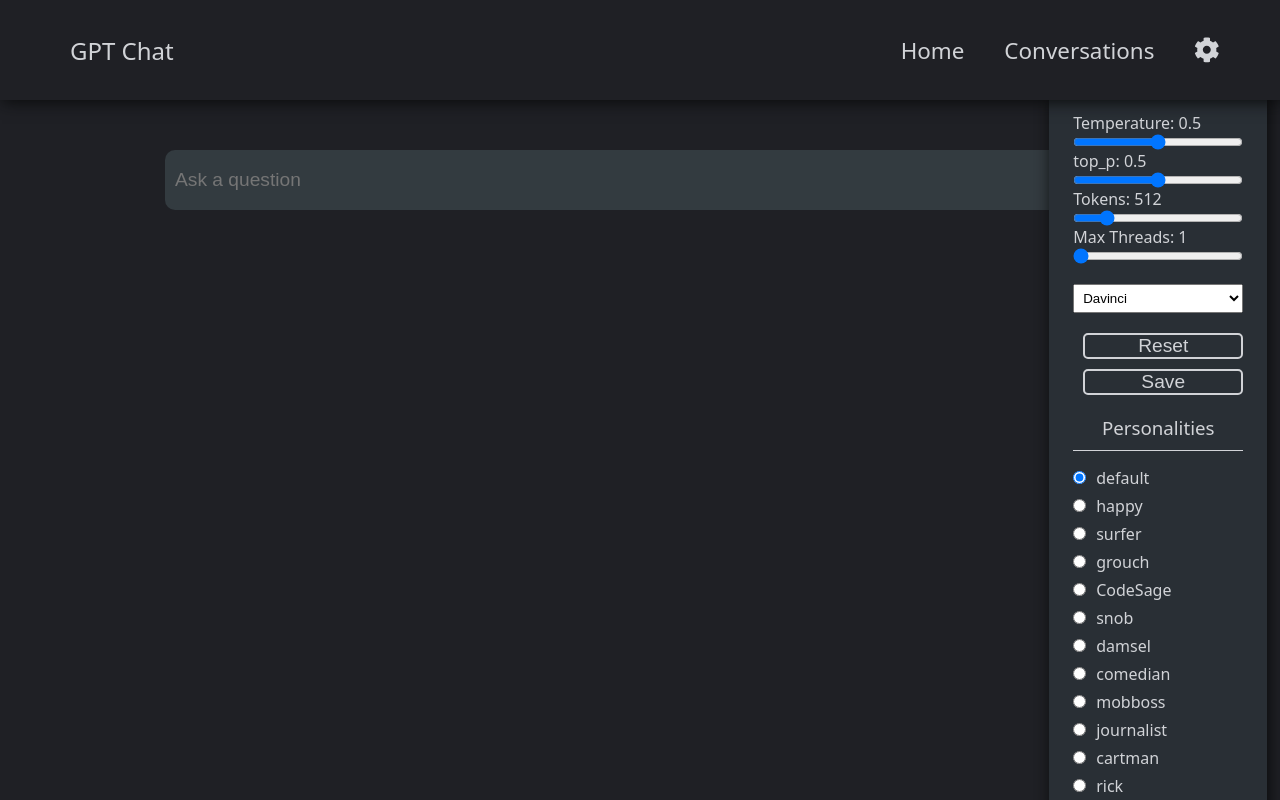
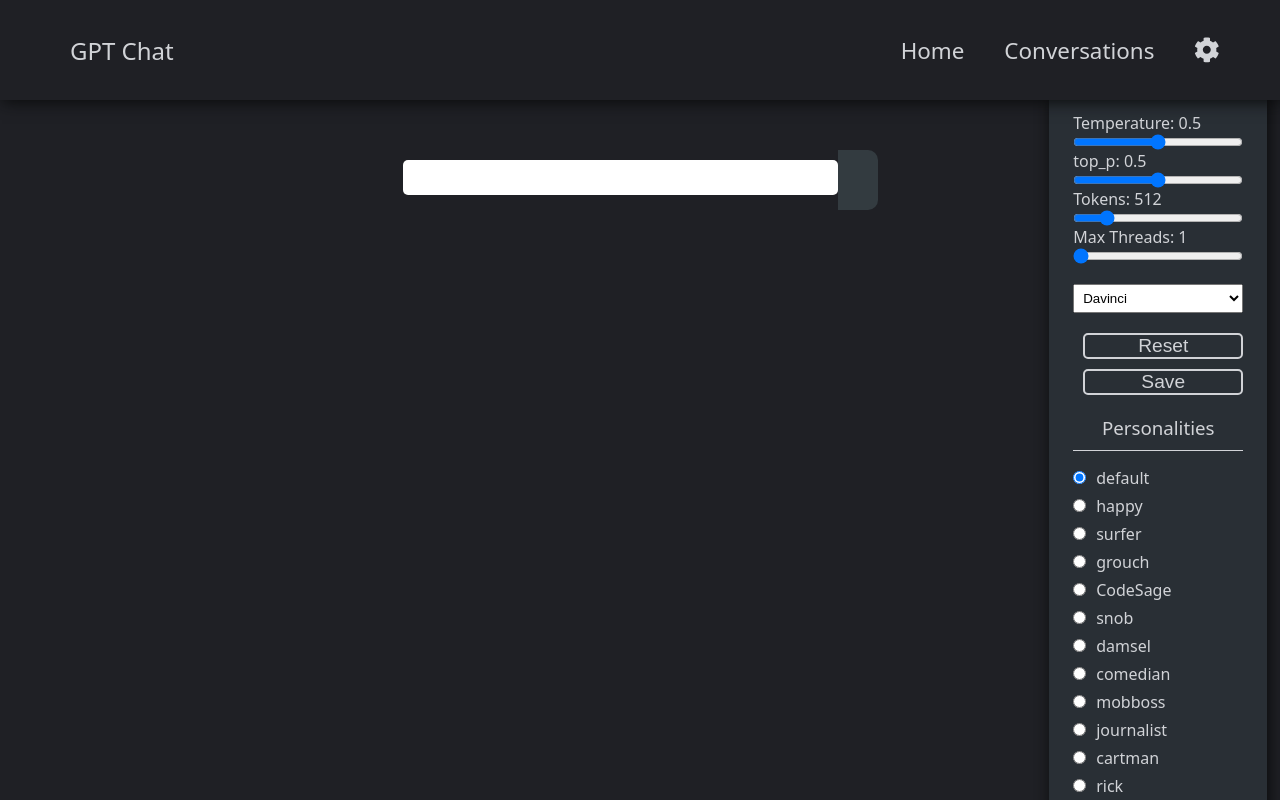
Before and after one commit to jas3333/GPT-Chat, a React (Create React App) app in the folder client/: page / in a window 1280 px wide. Built offline with nearby package versions, Linux system fonts and the light colour scheme.

Commit message:
Working on textarea

```diff
--- a/client/src/components/Prompt.js
+++ b/client/src/components/Prompt.js
@@ -1,14 +1,29 @@
+import { useState } from 'react';
+
 const Prompt = ({ question, setQuestion, onSubmit, loading }) => {
+    const [rows, setRows] = useState(1);
+
+    const handleKeyDown = (event) => {
+        if (event.key === 'Enter' && event.shiftKey && rows !== 5) {
+            setRows(rows + 1);
+        } else if (event.key === 'Del') {
+            setRows(rows - 1);
+        } else if (event.keyCode === 13) {
+            event.preventDefault();
+            onSubmit();
+        }
+    };
     return (
         <div className='container auto content-center align mg-bot-lg '>
-            <form className='size-form-special ' onSubmit={onSubmit}>
-                <input
-                    type='text'
-                    name=''
+            <form onSubmit={onSubmit}>
+                <textarea
+                    rows={rows}
+                    resize='none'
                     value={question}
-                    className='input-text-lg full bg-mid'
-                    placeholder='Ask a question'
                     onChange={(event) => setQuestion(event.target.value)}
+                    cols='50'
+                    className='input-text'
+                    onKeyDown={handleKeyDown}
                     autoFocus={true}
                 />
             </form>
--- a/client/src/index.css
+++ b/client/src/index.css
@@ -94,11 +94,12 @@ p {
 /* ╭────────────────────────────╮ */
 /* │           Input            │ */
 /* ╰────────────────────────────╯ */
+
 .input-text {
-    height: 28px;
-    padding: 5px;
+    padding: 10px;
     border-radius: 5px;
     border: none;
+    resize: none;
 }
 .input-text-lg {
     color: antiquewhite;
```
